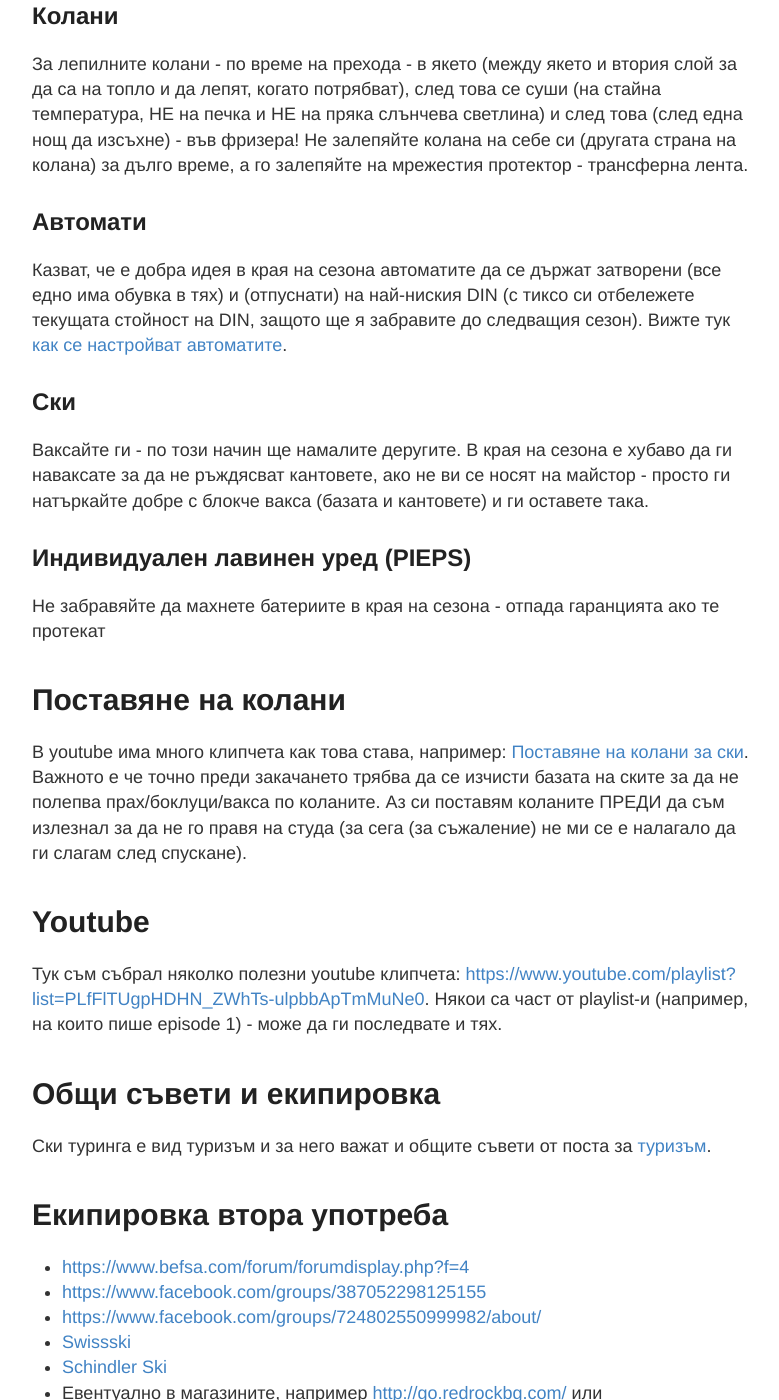
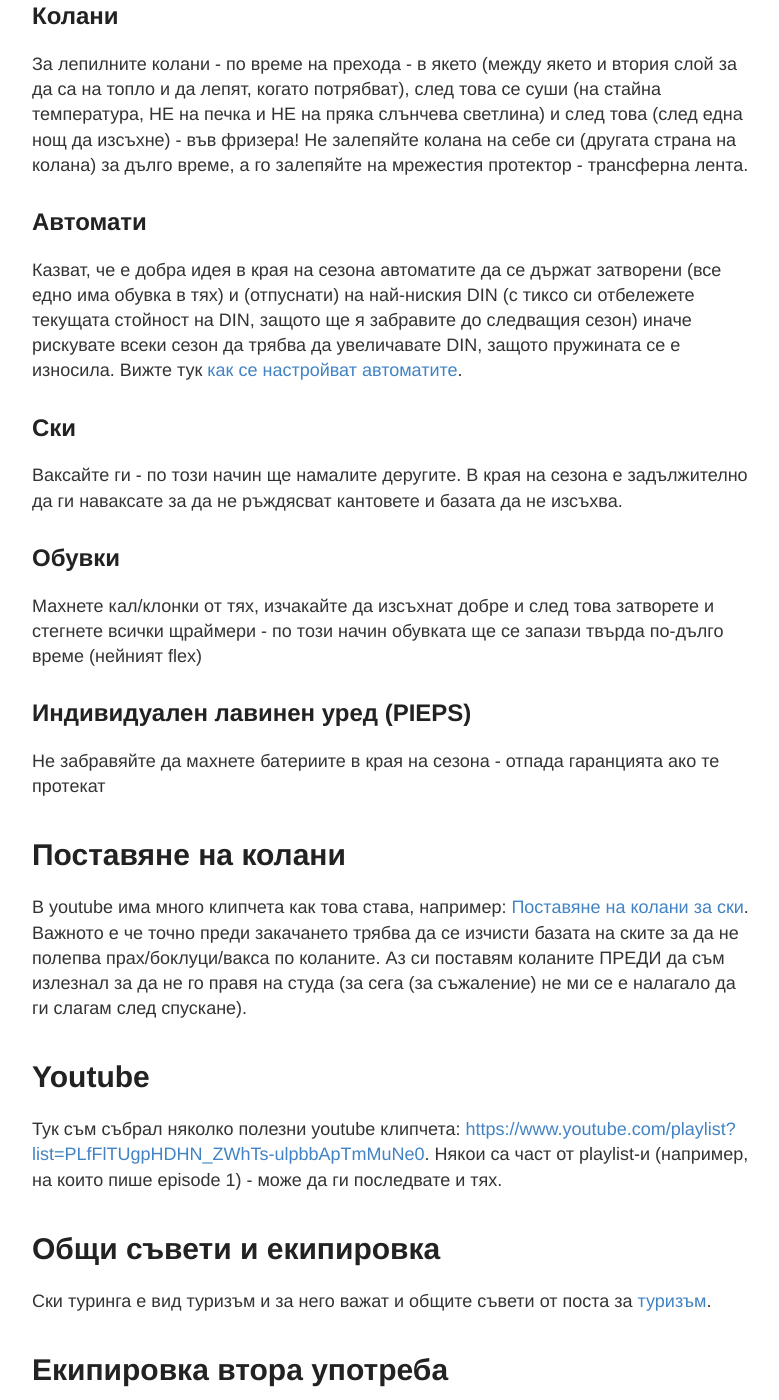
Before and after one commit to ptanov/ptanov.github.io, a Jekyll site: the page built from _posts/2018-02-11-ski-alpine-touring.md, in a window 1280 px wide and 1400 px high, scrolled down 3789 px. Shown: the whole window, without its empty margins (248-1027 px from the left). Built offline with Jekyll 4.4.1, drawn with Linux system fonts in a browser that asks for light colours; comment, search, counter and statistics services are not loaded.

Commit message:
Some small things

```diff
--- a/_posts/2018-02-11-ski-alpine-touring.md
+++ b/_posts/2018-02-11-ski-alpine-touring.md
@@ -55,10 +55,14 @@ categories: ski
 За лепилните колани - по време на прехода - в якето (между якето и втория слой за да са на топло и да лепят, когато потрябват), след това се суши (на стайна температура, НЕ на печка и НЕ на пряка слънчева светлина) и след това (след една нощ да изсъхне) - във фризера! Не залепяйте колана на себе си (другата страна на колана) за дълго време, а го залепяйте на мрежестия протектор - трансферна лента.
 
 ## Автомати
-Казват, че е добра идея в края на сезона автоматите да се държат затворени (все едно има обувка в тях) и (отпуснати) на най-ниския DIN (с тиксо си отбележете текущата стойност на DIN, защото ще я забравите до следващия сезон). Вижте тук [как се настройват автоматите](https://youtu.be/q3V2faJaohs).
+Казват, че е добра идея в края на сезона автоматите да се държат затворени (все едно има обувка в тях) и (отпуснати) на най-ниския DIN (с тиксо си отбележете текущата стойност на DIN, защото ще я забравите до следващия сезон) иначе рискувате всеки сезон да трябва да увеличавате DIN, защото пружината се е износила. Вижте тук [как се настройват автоматите](https://youtu.be/q3V2faJaohs).
 
 ## Ски
-Ваксайте ги - по този начин ще намалите деругите. В края на сезона е хубаво да ги наваксате за да не ръждясват кантовете, ако не ви се носят на майстор - просто ги натъркайте добре с блокче вакса (базата и кантовете) и ги оставете така.
+Ваксайте ги - по този начин ще намалите деругите. В края на сезона е задължително да ги наваксате за да не ръждясват кантовете и базата да не изсъхва.
+
+## Обувки
+Махнете кал/клонки от тях, изчакайте да изсъхнат добре и след това затворете и стегнете всички щраймери - по този начин обувката ще се запази твърда по-дълго време (нейният flex)
+
 
 ## Индивидуален лавинен уред (PIEPS)
 Не забравяйте да махнете батериите в края на сезона - отпада гаранцията ако те протекат
```
Also changed, not shown: other parts of _posts/2018-02-11-ski-alpine-touring.md (+1 -0 lines), _posts/2018-02-03-gps-software.md (+2 -1 lines), _posts/2018-02-04-tourism.md (+1 -1 lines).
